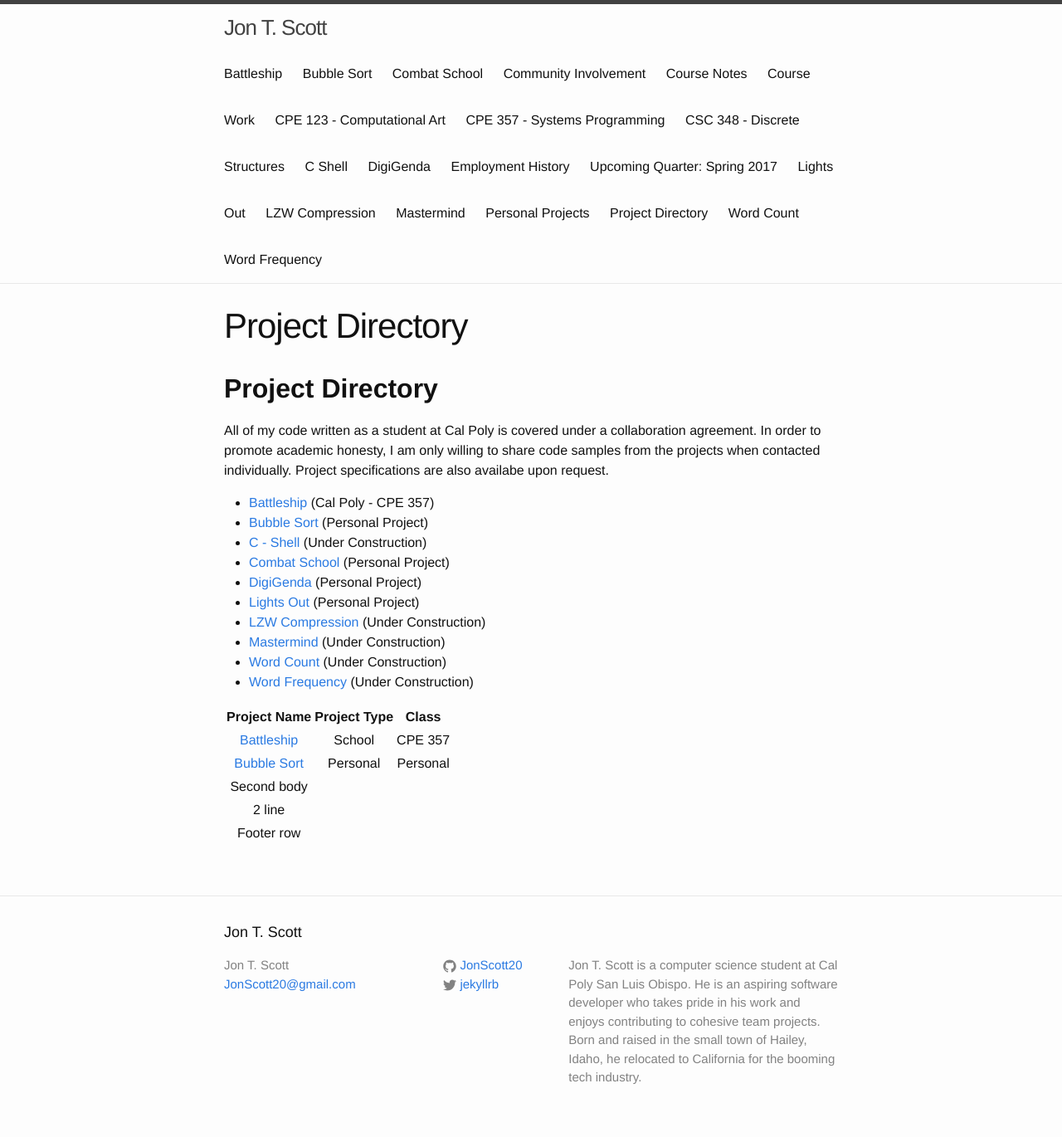
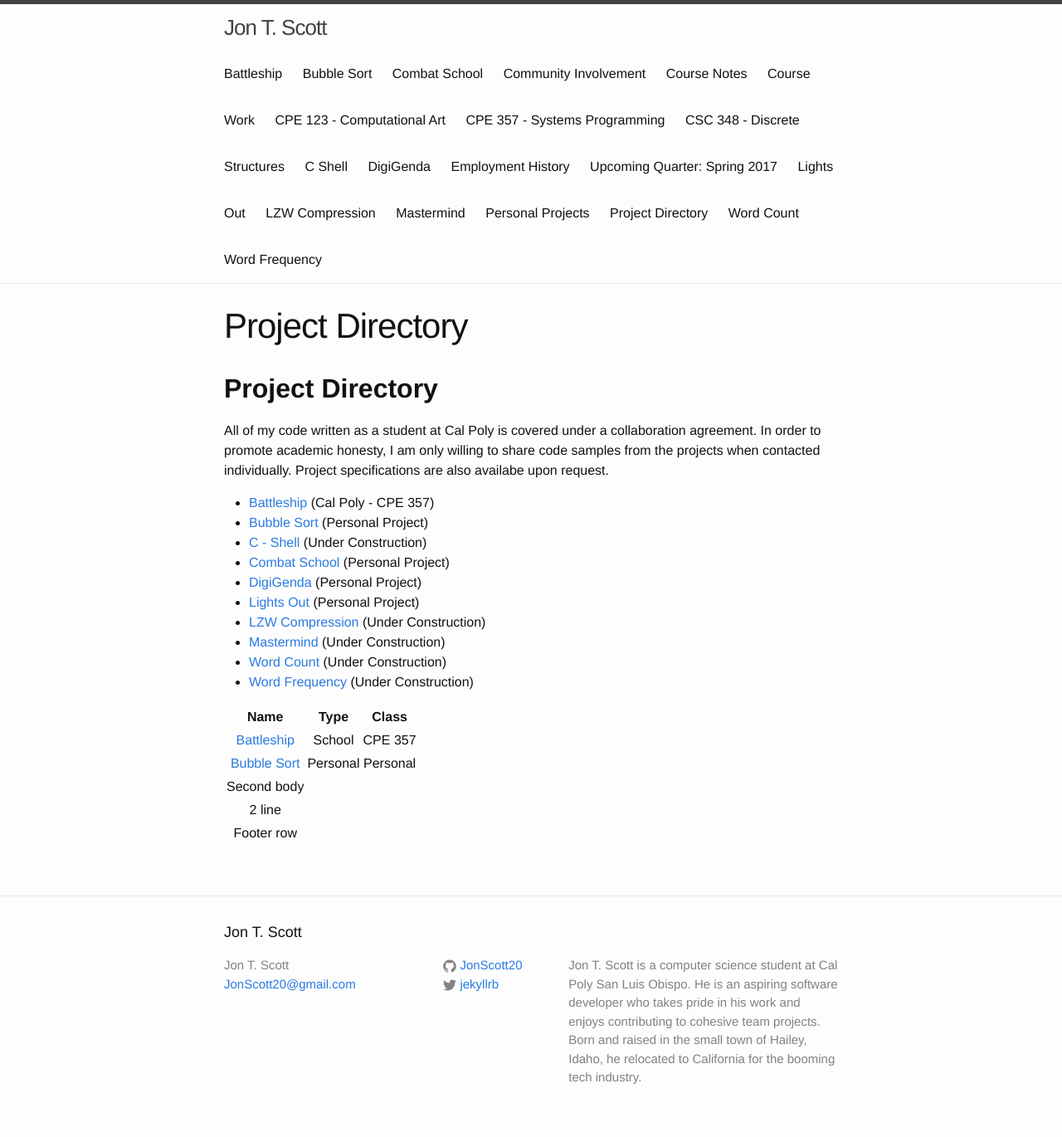
Before and after one commit to JonScott20/JonScott20.github.io, a Jekyll site: the page built from project_directory.md, in a window 1280 px wide. Shown: the whole page at 83% size. Built offline with Jekyll 4.4.1, drawn with Linux system fonts in a browser that asks for light colours; our own code applies the rules of GitHub Pages for plain Markdown files.

Commit message:
Update project_directory.md

```diff
--- a/project_directory.md
+++ b/project_directory.md
@@ -20,7 +20,7 @@ All of my code written as a student at Cal Poly is covered under a collaboration
 * [Word Frequency](https://jonscott20.github.io/wordfrequency) (Under Construction)
 
 |--------------------------------------------------------|---------------|---------------|
-| Project Name                                           | Project Type  | Class         |
+|         Name                                           |         Type  | Class         |
 |:------------------------------------------------------:| :-----------: | :-----------: |
 | [Battleship](https://jonscott20.github.io/battleship)  |School       |CPE 357      |
 | [Bubble Sort](https://jonscott20.github.io/bubble_sort)|Personal     |Personal     |
```
